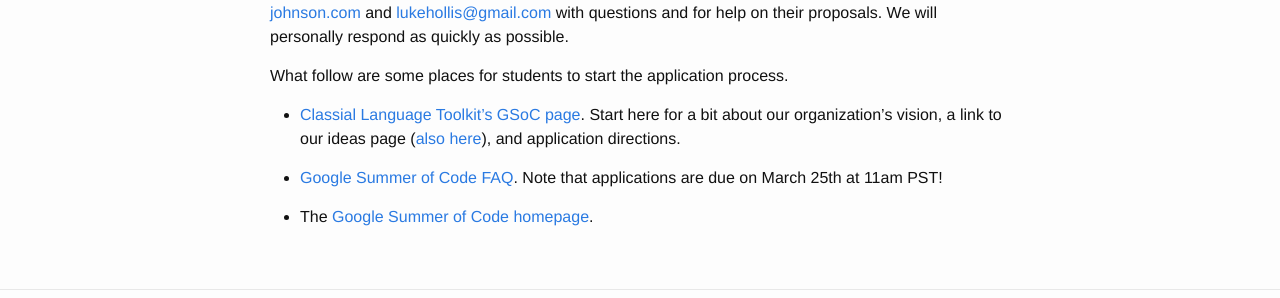
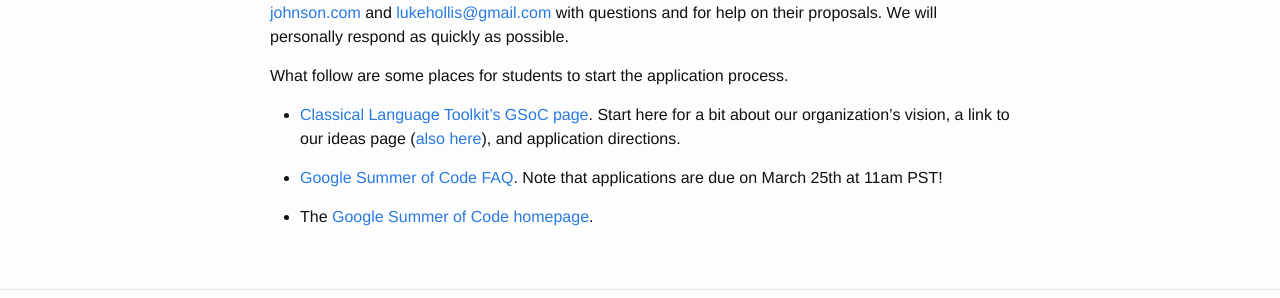
Before and after one commit to cltk/cltk.github.io, a Jekyll site: the page built from _posts/2016-02-29-cltk-participating-google-summer-code.markdown, in a window 1280 px wide. Shown: the part 890-1188 px from the top of the page. Built offline with Jekyll 4.4.1, drawn with Linux system fonts in a browser that asks for light colours.

Commit message:
Fix typo

```diff
--- a/_posts/2016-02-29-cltk-participating-google-summer-code.markdown
+++ b/_posts/2016-02-29-cltk-participating-google-summer-code.markdown
@@ -20,7 +20,7 @@
 
 What follow are some places for students to start the application process.
 
-* [Classial Language Toolkit's GSoC page](https://summerofcode.withgoogle.com/organizations/6380636164063232/). Start here for a bit about our organization's vision, a link to our ideas page ([also here](https://github.com/cltk/cltk/wiki/Project-ideas)), and application directions.
+* [Classical Language Toolkit's GSoC page](https://summerofcode.withgoogle.com/organizations/6380636164063232/). Start here for a bit about our organization's vision, a link to our ideas page ([also here](https://github.com/cltk/cltk/wiki/Project-ideas)), and application directions.
 
 * [Google Summer of Code FAQ](https://developers.google.com/open-source/gsoc/timeline). Note that applications are due on March 25th at 11am PST!
 
```
